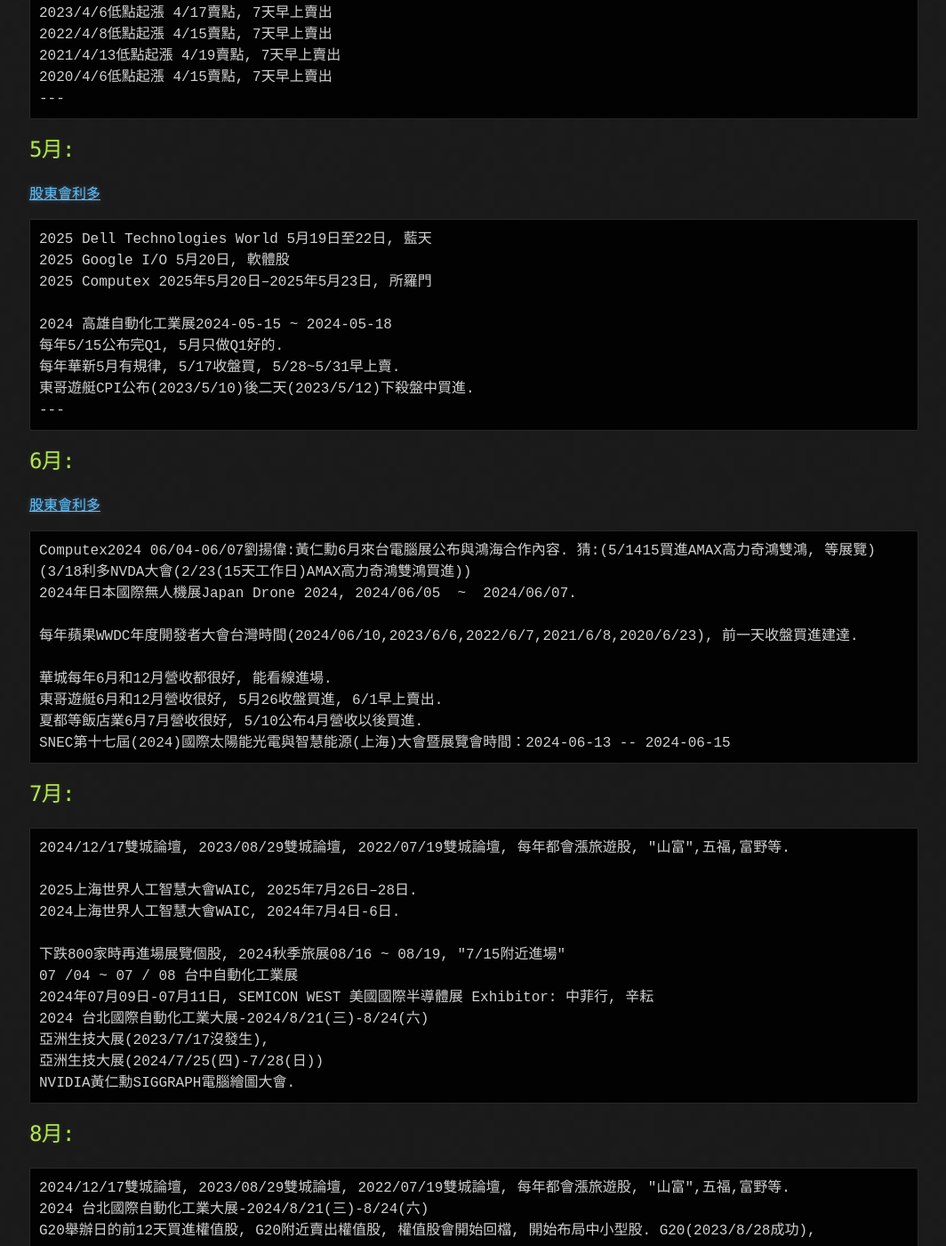
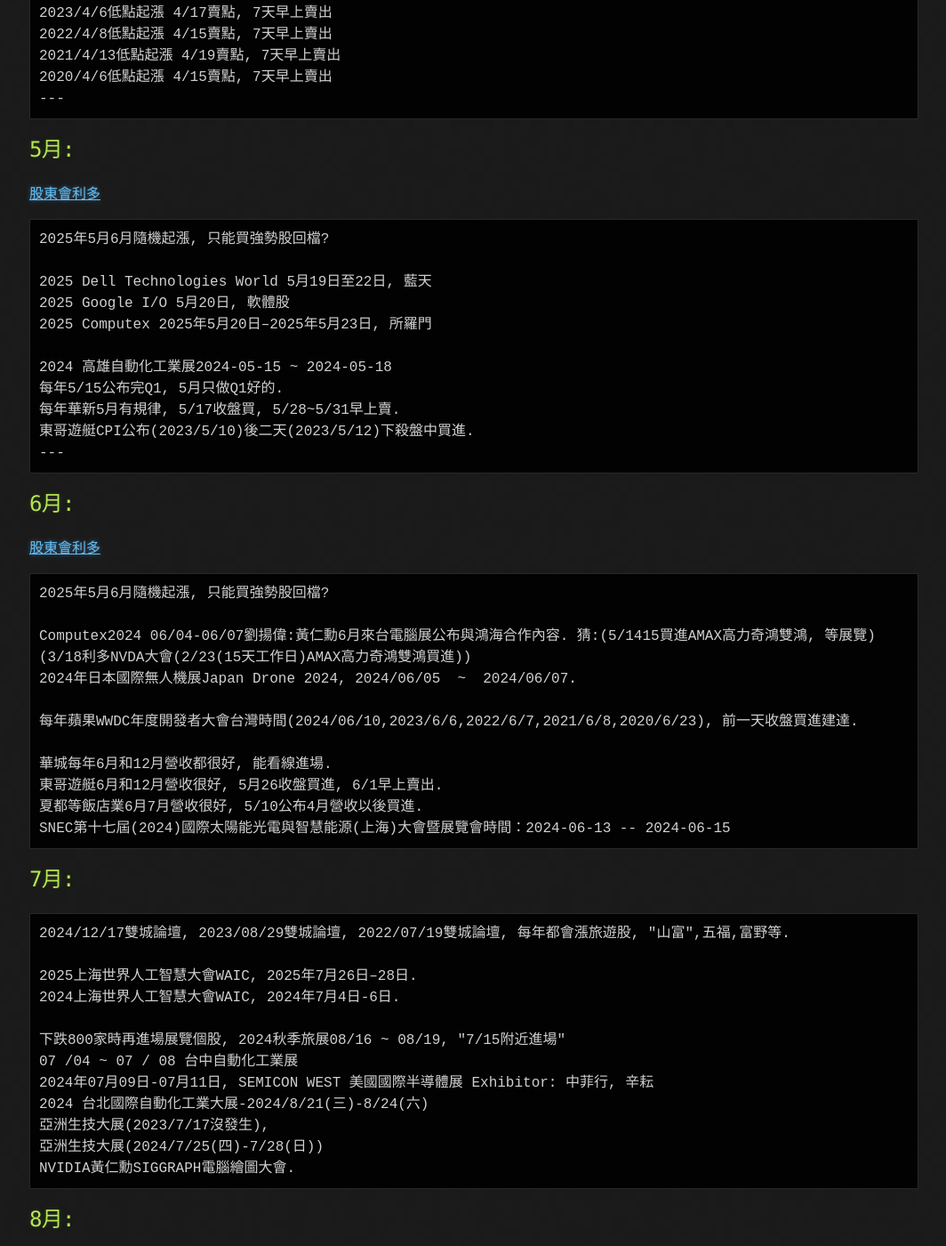
Before and after one commit to lepg5487/Stock_God, a Jekyll site: the page built from experience.md, in a window 1280 px wide and 1400 px high, scrolled down 5719 px. Shown: the whole window at 89% size, without its empty margins (107-1171 px from the left). Built offline with Jekyll 4.4.1, drawn with Linux system fonts in a browser that asks for light colours; our own code applies the rules of GitHub Pages for plain Markdown files.

Commit message:
Update experience.md

````diff
--- a/experience.md
+++ b/experience.md
@@ -234,6 +234,8 @@
 ## 5月:
 [股東會利多](https://goodinfo.tw/tw/StockHolderMeetingList.asp?MARKET_CAT=%E5%85%A8%E9%83%A8&YEAR=2024&INDUSTRY_CAT=%E5%85%A8%E9%83%A8&SORT_FIELD=MEETING_DATE&SORT=DOWN)
 ```
+2025年5月6月隨機起漲, 只能買強勢股回檔?
+
 2025 Dell Technologies World 5月19日至22日, 藍天
 2025 Google I/O 5月20日, 軟體股
 2025 Computex 2025年5月20日–2025年5月23日, 所羅門
@@ -247,6 +249,8 @@
 ## 6月:
 [股東會利多](https://goodinfo.tw/tw/StockHolderMeetingList.asp?MARKET_CAT=%E5%85%A8%E9%83%A8&YEAR=2024&INDUSTRY_CAT=%E5%85%A8%E9%83%A8&SORT_FIELD=MEETING_DATE&SORT=DOWN)
 ```
+2025年5月6月隨機起漲, 只能買強勢股回檔?
+
 Computex2024 06/04-06/07劉揚偉:黃仁勳6月來台電腦展公布與鴻海合作內容. 猜:(5/1415買進AMAX高力奇鴻雙鴻, 等展覽)
 (3/18利多NVDA大會(2/23(15天工作日)AMAX高力奇鴻雙鴻買進))
 2024年日本國際無人機展Japan Drone 2024, 2024/06/05  ~  2024/06/07.
````
